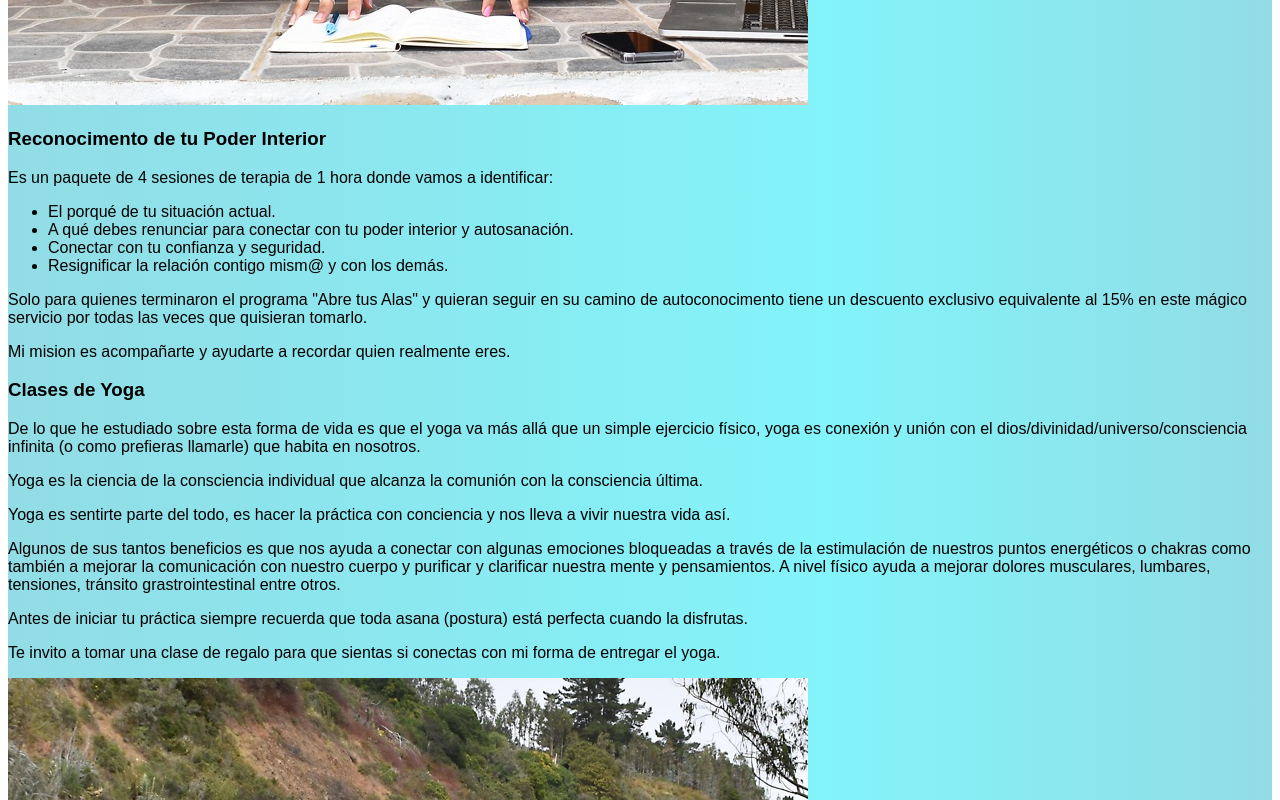
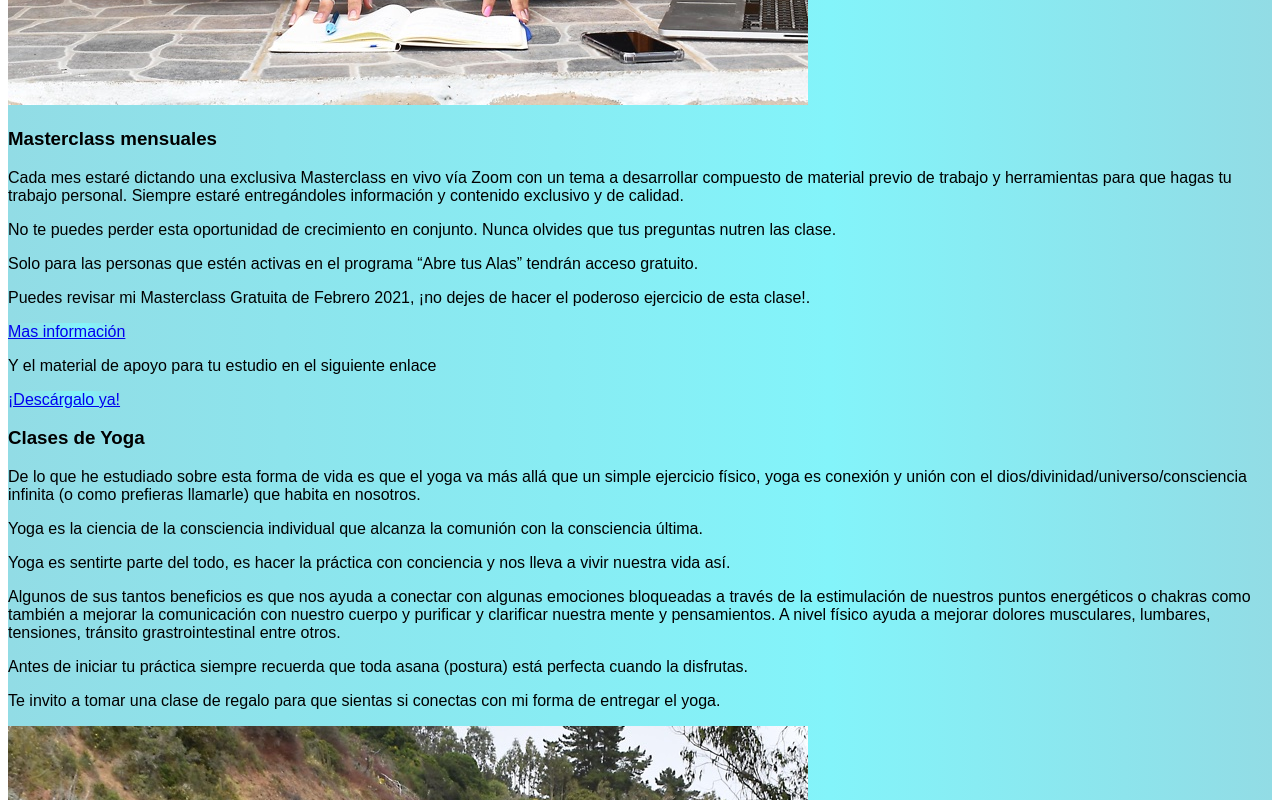
Before and after one commit to aotarola/cotarola, a Next.js app: page / in a window 1280 px wide. Shown: the part 4380-5180 px from the top of the page. Built offline with nearby package versions, Linux system fonts and the light colour scheme.

Commit message:
add new service

```diff
--- a/pages/components/Ad.tsx
+++ b/pages/components/Ad.tsx
@@ -2,13 +2,24 @@ import { FunctionComponent, useState } from 'react'
 
 const Footer: FunctionComponent = () => {
   const [shouldShow, setShouldShow] = useState(true)
-  const closeIt = (): void => {
+  const closeIt = (e): void => {
     setShouldShow((curr) => !curr)
+    e.stopPropagation()
+  }
+
+  const goPricing = (): void => {
+    window.location.href = '#abre-tus-alas'
   }
 
   return (
     shouldShow && (
-      <div className="mx-auto sm:w-3/4 md:w-2/4 fixed inset-x-0 bottom-5 gradient rounded-lg">
+      <div
+        className="mx-auto w-5/6 md:w-2/4 fixed inset-x-0 bottom-5 gradient rounded-lg"
+        role="button"
+        tabIndex={0}
+        onClick={goPricing}
+        onKeyDown={goPricing}
+      >
         <button className="absolute top-0 right-0 cursor-pointer" onClick={closeIt}>
           <svg
             className="h-6 w-6 text-gray-500"
@@ -27,10 +38,8 @@ const Footer: FunctionComponent = () => {
           <div className="w-full flex flex-col md:flex-row ">
             <div className="flex-1">
               <p className="uppercase text-indigo-800 font-bold align-middle text-center py-6">
-                <a href="#abre-tus-alas">
-                  ¡Aprovecha programa &quot;Abre tus alas&quot; con 20% de descuento solo hasta el
-                  30 de Abril!
-                </a>
+                ¡Aprovecha programa &quot;Abre tus alas&quot; con 20% de descuento solo hasta el 30
+                de Abril!
               </p>
             </div>
           </div>
--- a/pages/components/Pricing.tsx
+++ b/pages/components/Pricing.tsx
@@ -20,15 +20,11 @@ const services = [
     actionText: 'Inscribir',
   },
   {
-    id: 'reconocimento-de-tu-poder-interior',
-    name: 'Reconocimiento de tu Poder Interior',
-    whatsIncluded: [
-      '4 sesiones de terapia',
-      '1 hora de duración por sesión',
-      'Incluye sesión "Resurgimiento de tu vuelo" gratis',
-    ],
+    id: 'masterclass',
+    name: 'Masterclass',
+    whatsIncluded: ['Clase presencial*', 'Puedes conectar de manera remota via zoom'],
     redirect: toCalendly,
-    price: '$272.000 CLP / $440 USD',
+    price: 'Desde $30.000 CLP / $44 USD',
     actionText: 'Inscribir',
   },
   {
--- a/pages/components/Services.tsx
+++ b/pages/components/Services.tsx
@@ -62,7 +62,7 @@ const Services: FunctionComponent = () => {
             </p>
             <a
               href="https://www.dropbox.com/s/o6cj29rzl7qhcb5/PROGRAMA%20ABRE%20TUS%20ALAS.pdf?dl=0"
-              className="mx-auto lg:mx-0 mb-8 hover:underline bg-white text-gray-800 font-bold rounded-full mt-4 lg:mt-0 py-4 px-8 shadow opacity-75 focus:outline-none focus:shadow-outline transform transition hover:scale-105 duration-300 ease-in-out"
+              className="inline-block mx-auto lg:mx-0 hover:underline gradient text-white font-bold rounded-full my-6 py-4 px-8 shadow-lg focus:outline-none focus:shadow-outline transform transition hover:scale-105 duration-300 ease-in-out mb-8"
             >
               Mas información
             </a>
@@ -79,32 +79,48 @@ const Services: FunctionComponent = () => {
           <div className="w-5/6 mx-auto sm:pt-10 sm:w-1/2">
             <img
               className="sm:h-96 mx-auto rounded-full"
-              alt="Reconocimento de tu Poder Interior"
+              alt="Masterclass mensuales"
               src="/mentoria.jpg"
             />
           </div>
           <div className="w-full sm:w-1/2 p-6 mt-6">
             <div className="align-middle">
               <h3 className="text-3xl text-gray-800 font-bold leading-none mb-3">
-                Reconocimento de tu Poder Interior
+                Masterclass mensuales
               </h3>
               <p className="text-gray-600 mb-8">
-                Es un paquete de 4 sesiones de terapia de 1 hora donde vamos a identificar:
+                Cada mes estaré dictando una exclusiva Masterclass en vivo vía Zoom con un tema a
+                desarrollar compuesto de material previo de trabajo y herramientas para que hagas tu
+                trabajo personal. Siempre estaré entregándoles información y contenido exclusivo y
+                de calidad.
               </p>
-              <ul className="text-gray-600 ml-4 mb-8 list-disc">
-                <li>El porqué de tu situación actual.</li>
-                <li>A qué debes renunciar para conectar con tu poder interior y autosanación.</li>
-                <li>Conectar con tu confianza y seguridad.</li>
-                <li>Resignificar la relación contigo mism@ y con los demás.</li>
-              </ul>
               <p className="text-gray-600 mb-8">
-                Solo para quienes terminaron el programa &quot;Abre tus Alas&quot; y quieran seguir
-                en su camino de autoconocimento tiene un descuento exclusivo equivalente al 15% en
-                este mágico servicio por todas las veces que quisieran tomarlo.
+                No te puedes perder esta oportunidad de crecimiento en conjunto. Nunca olvides que
+                tus preguntas nutren las clase.
+              </p>
+              <p className="text-gray-600 mb-8">
+                Solo para las personas que estén activas en el programa “Abre tus Alas” tendrán
+                acceso gratuito.
               </p>
               <p className="text-gray-600">
-                Mi mision es acompañarte y ayudarte a recordar quien realmente eres.
+                Puedes revisar mi Masterclass Gratuita de Febrero 2021, ¡no dejes de hacer el
+                poderoso ejercicio de esta clase!.
               </p>
+              <a
+                href="https://youtu.be/nXvkmEO5gRM"
+                className="inline-block mx-auto lg:mx-0 hover:underline gradient text-white font-bold rounded-full my-6 py-4 px-8 shadow-lg focus:outline-none focus:shadow-outline transform transition hover:scale-105 duration-300 ease-in-out mb-8"
+              >
+                Mas información
+              </a>
+              <p className="text-gray-600">
+                Y el material de apoyo para tu estudio en el siguiente enlace
+              </p>
+              <a
+                href="https://www.dropbox.com/sh/s5es3babvja3kus/AAC36cCg5T0G5YT7LHQmt21La?dl=0"
+                className="inline-block mx-auto lg:mx-0 hover:underline gradient text-white font-bold rounded-full my-6 py-4 px-8 shadow-lg focus:outline-none focus:shadow-outline transform transition hover:scale-105 duration-300 ease-in-out"
+              >
+                ¡Descárgalo ya!
+              </a>
             </div>
           </div>
         </div>
```
